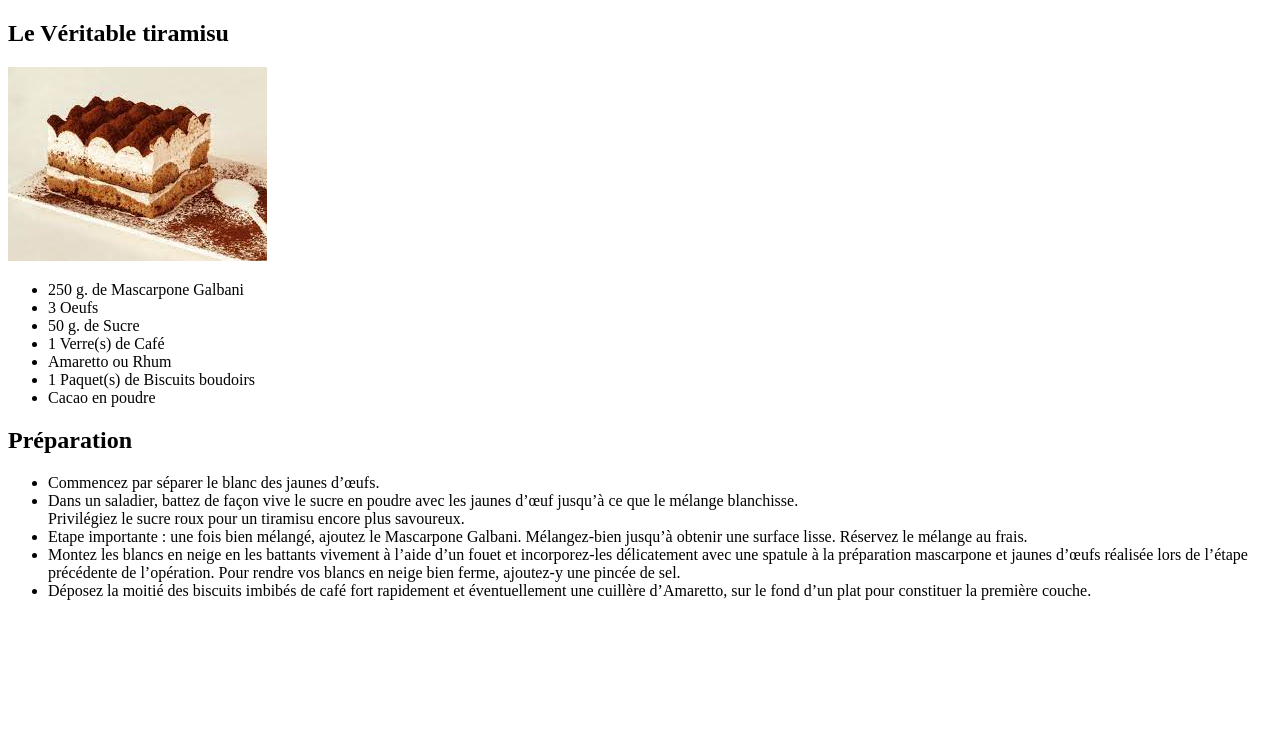
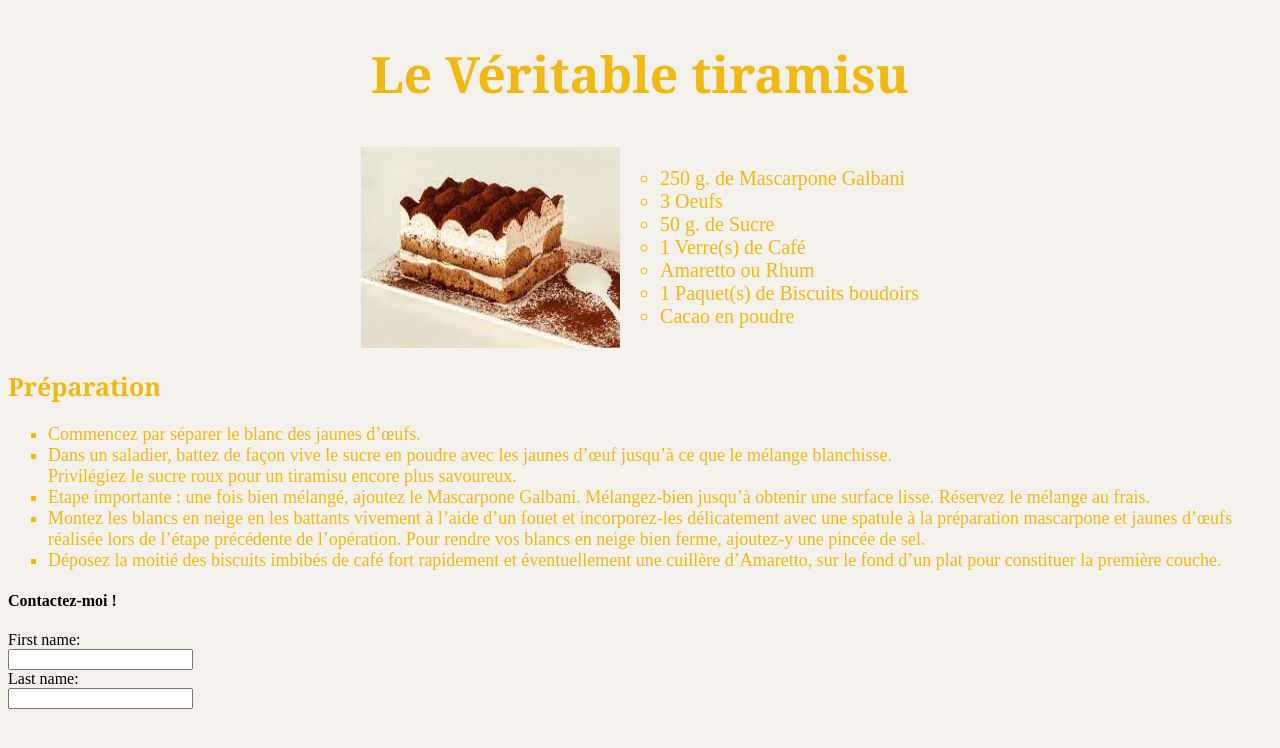
Before and after one commit to Boumedienne-dev/challenge-yourself, a plain HTML site: page index.html in a window 1280 px wide. Drawn offline with Linux system fonts and the light colour scheme.

Commit message:
modified index.html and style.css

```diff
--- a/index.html
+++ b/index.html
@@ -5,20 +5,20 @@
     <meta http-equiv="X-UA-Compatible" content="IE=edge">
     <meta name="viewport" content="width=device-width, initial-scale=1.0">
     <title>Challenge Yourself</title>
+    <link rel="stylesheet" href="style.css">
 </head>
 <body>
 
     <header>
     </header>
-    <section id="tiramisu">
+    <section>
         <h1>Le Véritable tiramisu</h1>
+        <div class="container">
+
         <img src="assets/tiramisu.jpg">
 
 
-    </section>
-
-    <div class="ingredients">
-        <ul>
+        <ul class="ingredient">
             <li>250 g. de Mascarpone Galbani</li>
             <li>3 Oeufs</li>
             <li>50 g. de Sucre</li>
@@ -27,11 +27,11 @@
             <li>1 Paquet(s) de Biscuits boudoirs</li>
             <li>Cacao en poudre</li>
         </ul>
-    </div>
+    </div> </section>
 
-    <section class="preparation">
+    <section>
     <h2>Préparation</h2>
-    <ul>
+    <ul class="preparation">
         <li>Commencez par séparer le blanc des jaunes d’œufs.</li>
         <li>Dans un saladier, battez de façon vive le sucre en poudre avec les jaunes d’œuf jusqu’à ce que le mélange blanchisse.</li>
         <span>Privilégiez le sucre roux pour un tiramisu encore plus savoureux.</span>
@@ -43,5 +43,14 @@
 
     </ul>
     </section>
+
+    <form>
+        <h4>Contactez-moi !</h4>
+        <label for="fname">First name:</label><br>
+        <input type="text" id="fname" name="fname"><br>
+        <label for="lname">Last name:</label><br>
+        <input type="text" id="lname" name="lname">
+      </form>
+
 </body>
 </html>
--- a/style.css
+++ b/style.css
@@ -0,0 +1,42 @@
+body {
+    background-color:rgb(244, 241, 237);
+}
+
+
+
+h1 {
+    display: block;
+    position: relative;
+    font-size: 50px;
+    line-height: 4rem;
+    font-family:Georgia, 'Times New Roman', Times, serif;
+    color: rgb(240, 184, 16);
+    text-align: center
+}
+
+.container {
+    display :flex;
+    justify-content: center;
+}
+
+.ingredient {
+    list-style:circle;
+    color: rgb(240, 184, 16);
+    font-size: 20px
+}
+
+h2 {
+    font-family: Georgia, 'Times New Roman', Times, serif;
+    font-size: 25px;
+    color: rgb(240, 184, 16)
+}
+
+.preparation {
+    list-style:square;
+    color:rgb(240, 184, 16);
+    font-size: 18px;
+    }
+
+    form {
+
+    }
```
